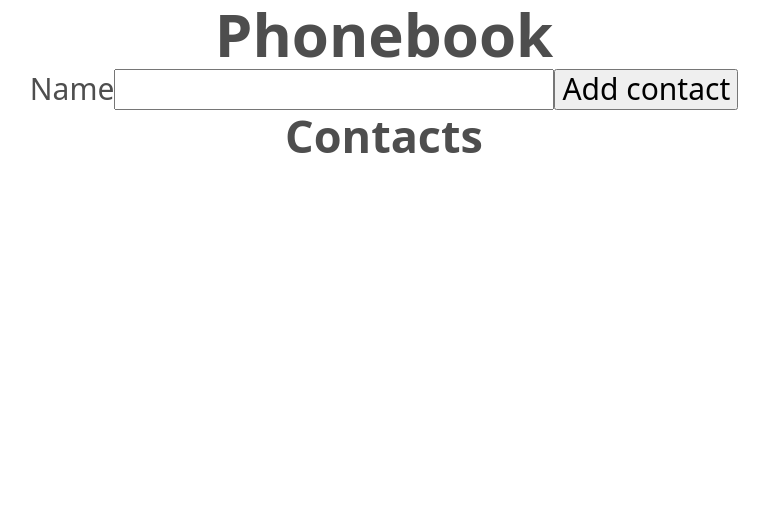
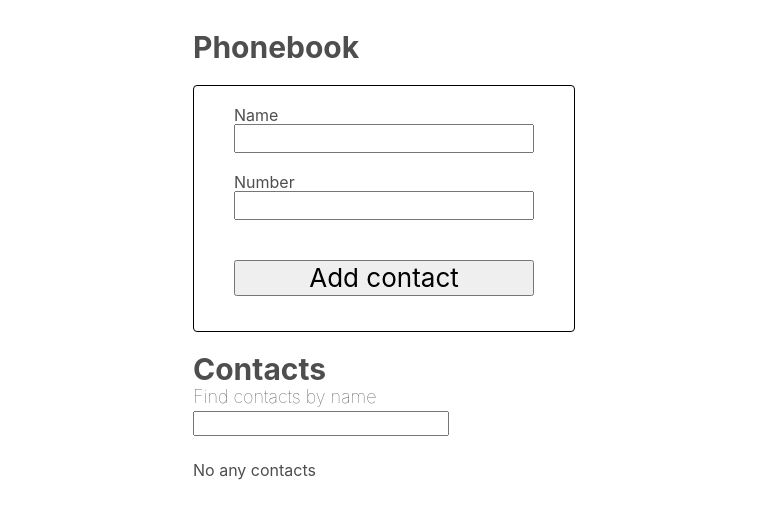
Before and after one commit to Petro-Psekho/goit-react-hw-04-phonebook, a React (Create React App) app: page / in a window 1280 px wide. Shown: the top 518 px of the page, without its empty margins (256-1025 px from the left). Built offline with nearby package versions, Linux system fonts and the light colour scheme.

Commit message:
adds start files

```diff
--- a/package.json
+++ b/package.json
@@ -11,9 +11,11 @@
     "@testing-library/user-event": "^13.5.0",
     "formik": "^2.2.9",
     "modern-normalize": "^1.1.0",
+    "nanoid": "^4.0.1",
     "prop-types": "^15.8.1",
     "react": "^18.1.0",
     "react-dom": "^18.1.0",
+    "react-icons": "^4.7.1",
     "react-scripts": "5.0.1",
     "web-vitals": "^2.1.3",
     "yup": "^1.0.0"
--- a/src/components/App.jsx
+++ b/src/components/App.jsx
@@ -1,20 +1,90 @@
 import React, { Component } from 'react';
+import { nanoid } from 'nanoid';
 
-import { Container } from 'components/App.styled';
-import { ContactForm } from 'components/ContactForm/ContactForm';
+import {
+  Container,
+  Title,
+  ContactsTitle,
+  FindContactsTitle,
+} from 'components/App.styled';
+import ContactForm from 'components/ContactForm/ContactForm';
+import { ContactList } from 'components/ContactList/ContactList';
+import { Filter } from 'components/Filter/Filter';
 
 class App extends Component {
   state = {
     contacts: [],
-    name: '',
+    filter: '',
+  };
+
+  componentDidMount() {
+    const contacts = localStorage.getItem('contacts');
+    const parseContacts = JSON.parse(contacts);
+
+    if (parseContacts) {
+      this.setState({ contacts: parseContacts });
+    }
+  }
+
+  componentDidUpdate(prevProps, prevState) {
+    if (prevState.contacts !== this.state.contacts) {
+      localStorage.setItem('contacts', JSON.stringify(this.state.contacts));
+    }
+  }
+
+  formSubmitData = data => {
+    const currentName = this.state.contacts.find(
+      item => item.name.toLowerCase() === data.name.toLowerCase()
+    );
+    if (currentName)
+      return alert(currentName.name + ' is already in contacts.');
+
+    // data.id = nanoid();
+    // this.setState(prev => ({ contacts: [data, ...prev.contacts] }));
+    this.setState(prev => ({
+      contacts: [{ ...data, id: nanoid() }, ...prev.contacts],
+    }));
+  };
+
+  changeFilter = e => {
+    this.setState({ filter: e.currentTarget.value });
+  };
+
+  getFilteredContacts = () => {
+    const { filter, contacts } = this.state;
+    const normalizedFilter = filter.toLowerCase();
+
+    return contacts.filter(contact =>
+      contact.name.toLowerCase().includes(normalizedFilter)
+    );
+  };
+
+  deleteContacts = id => {
+    this.setState(prevState => ({
+      contacts: prevState.contacts.filter(contact => contact.id !== id),
+    }));
   };
 
   render() {
+    const { filter, contacts } = this.state;
+
     return (
       <Container>
-        <h1>Phonebook</h1>
-        <ContactForm />
-        <h2>Contacts</h2>
+        <div>
+          <Title>Phonebook</Title>
+          <ContactForm onSubmit={this.formSubmitData} />
+          <ContactsTitle>Contacts</ContactsTitle>
+          <FindContactsTitle>Find contacts by name</FindContactsTitle>
+          <Filter value={filter} onChange={this.changeFilter} />
+          {contacts.length ? (
+            <ContactList
+              contacts={this.getFilteredContacts()}
+              onDelete={this.deleteContacts}
+            />
+          ) : (
+            <p>No any contacts</p>
+          )}
+        </div>
       </Container>
     );
   }
--- a/src/components/App.styled.jsx
+++ b/src/components/App.styled.jsx
@@ -5,6 +5,25 @@ export const Container = styled.div`
   flex-direction: column;
   justify-content: center;
   align-items: center;
+  margin-top: 30px;
+  /* font-size: 20px; */
+  color: #4e4e4e;
+`;
+
+export const Title = styled.h1`
+  margin-bottom: 20px;
   font-size: 30px;
   color: #4e4e4e;
 `;
+
+export const ContactsTitle = styled.h2`
+  font-size: 30px;
+  color: #4e4e4e;
+`;
+
+export const FindContactsTitle = styled.h3`
+  margin-bottom: 4px;
+  font-size: 18px;
+  font-weight: 100;
+  color: #4e4e4e;
+`;
--- a/src/components/ContactForm/ContactForm.jsx
+++ b/src/components/ContactForm/ContactForm.jsx
@@ -1,45 +1,82 @@
-import { Formik, Form, Field, ErrorMessage } from 'formik';
-import * as yup from 'yup';
+import React, { Component } from 'react';
 
-const pattern = "^[a-zA-Zа-яА-Я]+(([' -][a-zA-Zа-яА-Я ])?[a-zA-Zа-яА-Я]*)*$";
-const title =
-  "Name may contain only letters, apostrophe, dash and spaces. For example Adrian, Jacob Mercer, Charles de Batz de Castelmore d'Artagnan";
+import { Formik, ErrorMessage } from 'formik';
+import { object, string } from 'yup';
+import {
+  ErrMessage,
+  FormWrap,
+  FormInput,
+  InputName,
+  SubmitBtn,
+} from 'components/ContactForm/ContactForm.styled';
 
-const initialValues = {
+const namePattern =
+  /^[a-zA-Zа-яА-Я]+(([' -][a-zA-Zа-яА-Я ])?[a-zA-Zа-яА-Я]*)*$/;
+
+const numberPattern =
+  /\+?\d{1,4}?[-.\s]?\(?\d{1,3}?\)?[-.\s]?\d{1,4}[-.\s]?\d{1,4}[-.\s]?\d{1,9}/;
+
+const schema = object().shape({
+  name: string()
+    .max(20)
+    .matches(namePattern, {
+      message:
+        "Name may contain only letters, apostrophe, dash and spaces. For example Adrian, Jacob Mercer, Charles de Batz de Castelmore d'Artagnan.",
+    })
+    .required(),
+  number: string()
+    .min(3)
+    .matches(numberPattern, {
+      message:
+        'Phone number must be digits and can contain spaces, dashes, parentheses and can start with +.',
+    })
+    .required(),
+});
+
+class ContactForm extends Component {
+  state = {
     name: '',
+    number: '',
   };
 
-const schema = yup
-  .object()
-  .shape({ name: yup.string().required().notOneOf(['1']) });
-
-export const ContactForm = () => {
-  const handleSubmit = (values, { resetForm }) => {
-    console.log(values);
+  handleSubmit = (values, { resetForm }) => {
+    this.props.onSubmit(values);
 
     resetForm();
   };
 
+  render() {
+    const { name, number } = this.state;
+
     return (
       <Formik
-      initialValues={initialValues}
+        initialValues={{ name, number }}
         validationSchema={schema}
-      onSubmit={handleSubmit}
+        onSubmit={this.handleSubmit}
       >
-      <Form>
-        <label htmlFor="name">
+        <FormWrap>
+          <InputName>
             Name
-          <Field
-            type="text"
-            name="name"
-            // pattern={pattern}
-            // title={title}
-            // required
-          />
-        </label>
-        <button type="submit">Add contact</button>
-        <ErrorMessage component="div" name="name" />
-      </Form>
+            <FormInput autoComplete="off" type="text" name="name" />
+          </InputName>
+
+          <ErrMessage>
+            <ErrorMessage name="name" />
+          </ErrMessage>
+          <InputName>
+            Number
+            <FormInput autoComplete="off" type="tel" name="number" />
+          </InputName>
+
+          <ErrMessage>
+            <ErrorMessage name="number" component="div" />
+          </ErrMessage>
+
+          <SubmitBtn type="submit">Add contact</SubmitBtn>
+        </FormWrap>
       </Formik>
     );
-};
+  }
+}
+
+export default ContactForm;
--- a/src/components/ContactForm/ContactForm.styled.jsx
+++ b/src/components/ContactForm/ContactForm.styled.jsx
@@ -0,0 +1,38 @@
+import styled from '@emotion/styled';
+import { Form, Field } from 'formik';
+
+export const ErrMessage = styled.div`
+  display: flex;
+  justify-content: center;
+  width: 300px;
+  margin: 10px 0;
+  font-size: 10px;
+  color: red;
+`;
+
+export const FormWrap = styled(Form)`
+  padding: 20px 40px 35px;
+  border: 1px solid black;
+  border-radius: 4px;
+  margin-bottom: 20px;
+`;
+
+export const FormInput = styled(Field)`
+  font-size: 20px;
+`;
+
+export const InputName = styled.label`
+  display: flex;
+  flex-direction: column;
+  width: 300px;
+  font-size: 16px;
+`;
+
+export const SubmitBtn = styled.button`
+  width: 100%;
+  margin-top: 20px;
+
+  cursor: pointer;
+
+  font-size: 26px;
+`;
--- a/src/components/ContactList/ContactList.jsx
+++ b/src/components/ContactList/ContactList.jsx
@@ -0,0 +1,31 @@
+import { ContactListItem } from 'components/ContactListItem/ContactListItem';
+import PropTypes from 'prop-types';
+
+// import { List, ListItem, Button } from './ContactList.styled';
+
+export const ContactList = ({ contacts, onDelete }) => {
+  return (
+    <ul>
+      {contacts.map(({ id, name, number }) => (
+        <ContactListItem
+          key={id}
+          id={id}
+          name={name}
+          number={number}
+          onDelete={onDelete}
+        />
+      ))}
+    </ul>
+  );
+};
+
+ContactList.propTypes = {
+  contacts: PropTypes.arrayOf(
+    PropTypes.shape({
+      id: PropTypes.string.isRequired,
+      name: PropTypes.string.isRequired,
+      number: PropTypes.string.isRequired,
+    }).isRequired
+  ).isRequired,
+  onDelete: PropTypes.func.isRequired,
+};
--- /dev/null
+++ b/src/components/ContactListItem/ContactListItem.jsx
@@ -0,0 +1,29 @@
+import PropTypes from 'prop-types';
+import { MdDeleteForever } from 'react-icons/md';
+
+import {
+  ListItem,
+  DeleteContactItem,
+  ContactItem,
+} from 'components/ContactListItem/ContactListItem.styled';
+
+export const ContactListItem = ({ id, name, number, onDelete }) => {
+  return (
+    <ListItem key={id}>
+      <ContactItem>
+        {name}: {number}
+      </ContactItem>
+
+      <DeleteContactItem onClick={() => onDelete(id)}>
+        <MdDeleteForever size={20} color={'lightCoral'} />
+      </DeleteContactItem>
+    </ListItem>
+  );
+};
+
+ContactListItem.propTypes = {
+  id: PropTypes.string.isRequired,
+  name: PropTypes.string.isRequired,
+  number: PropTypes.string.isRequired,
+  onDelete: PropTypes.func.isRequired,
+};
--- /dev/null
+++ b/src/components/ContactListItem/ContactListItem.styled.jsx
@@ -0,0 +1,31 @@
+import styled from '@emotion/styled';
+
+export const ListItem = styled.li`
+  display: flex;
+  align-items: center;
+  justify-content: space-between;
+
+  padding: 5px 10px;
+  border: 1px solid #d4d4d4;
+  border-radius: 4px;
+
+  margin-bottom: 8px;
+
+  color: #efefef;
+
+  :nth-of-type(2n) {
+    background-color: #ecf1f4;
+  }
+`;
+
+export const ContactItem = styled.p`
+  font-size: 20px;
+  color: #4e4e4e;
+`;
+
+export const DeleteContactItem = styled.div`
+  margin-left: 10px;
+  cursor: pointer;
+
+  color: #4e4e4e;
+`;
--- a/src/components/Filter/Filter.jsx
+++ b/src/components/Filter/Filter.jsx
@@ -0,0 +1,14 @@
+import PropTypes from 'prop-types';
+
+import { FilterInput } from 'components/Filter/Filter.styled';
+
+export const Filter = ({ value, onChange }) => (
+  <label>
+    <FilterInput type="text" value={value} onChange={onChange} />
+  </label>
+);
+
+Filter.propTypes = {
+  value: PropTypes.string.isRequired,
+  onChange: PropTypes.func.isRequired,
+};
--- a/src/components/Filter/Filter.styled.jsx
+++ b/src/components/Filter/Filter.styled.jsx
@@ -0,0 +1,5 @@
+import styled from '@emotion/styled';
+
+export const FilterInput = styled.input`
+  margin-bottom: 25px;
+`;
--- a/src/index.css
+++ b/src/index.css
@@ -1,6 +1,6 @@
 @import 'modern-normalize';
 
-*/ body {
+* body {
   margin: 0;
   font-family: -apple-system, BlinkMacSystemFont, 'Segoe UI', 'Roboto', 'Oxygen',
     'Ubuntu', 'Cantarell', 'Fira Sans', 'Droid Sans', 'Helvetica Neue',
```
Also changed, not shown: src/components/ContactList/ContactList.styled.jsx (+11 -0 lines), 1 other file (tests, documents, lock files or other folders). Lines whose indentation alone changed are shown as unchanged.
